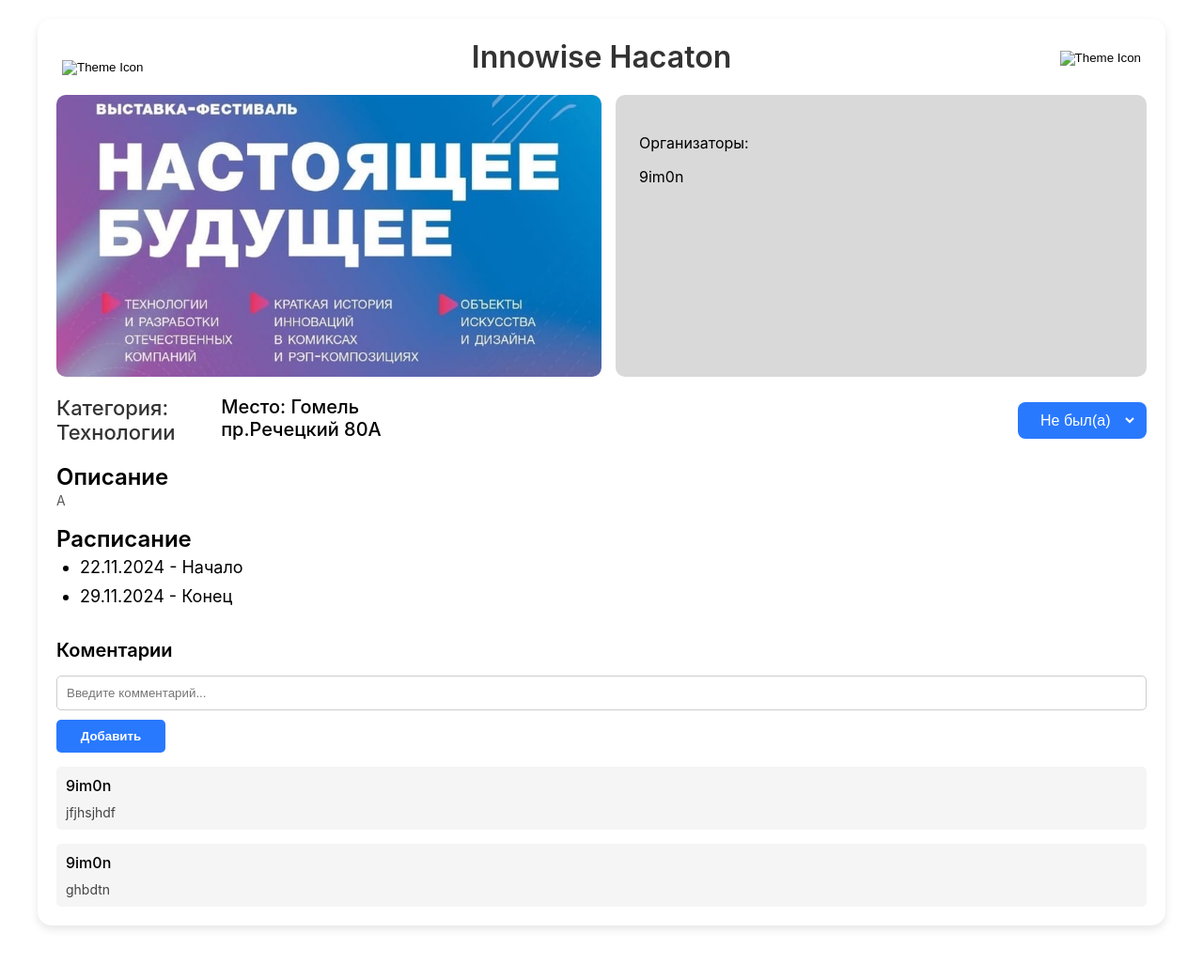
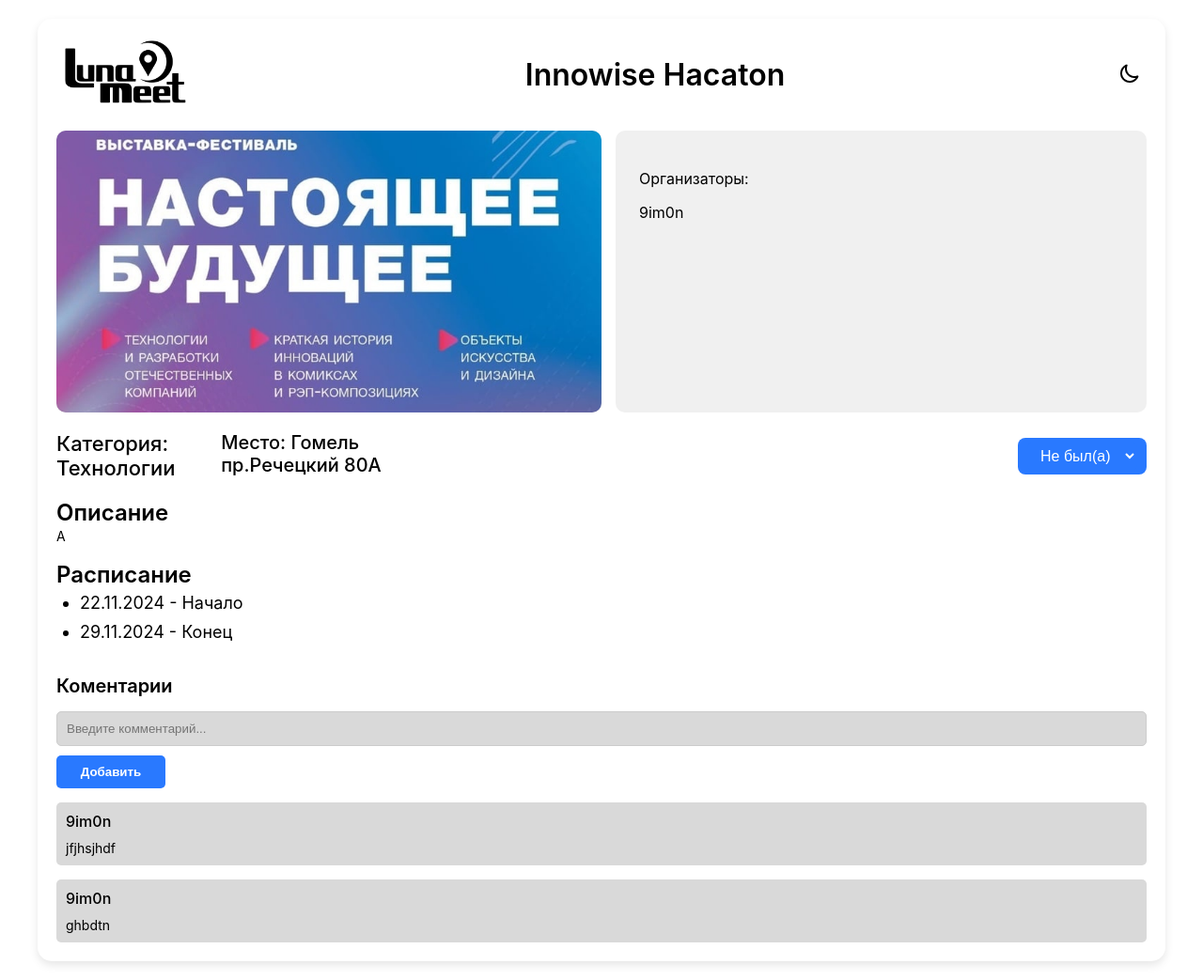
Before and after one commit to dench1ka/InnoHackathon-404_team-LunaMeet, a Django app: page /eventpage/1 in a window 1280 px wide. Shown: the whole page at 94% size. Before the commit the page ends 989 px from the top, so only its background shows below. Run offline with Django 5.2, Linux system fonts and the light colour scheme; data comes from the database, SQL or seed files in the repository; both versions use the stored data as it was before the commit.

Commit message:
fix conflicts

```diff
--- a/LunaMeet/LunaMeetSite/static/css/eventpage.css
+++ b/LunaMeet/LunaMeetSite/static/css/eventpage.css
@@ -64,6 +64,12 @@
   justify-content: space-between;
   align-items: center;
   gap: 10px;
+}
+
+.luna-meet_image{
+    width: 150px;
+    height: auto;
+    object-fit: cover;
 }
 
 .info-block{
--- a/LunaMeet/LunaMeetSite/static/js/theme.js
+++ b/LunaMeet/LunaMeetSite/static/js/theme.js
@@ -18,17 +18,9 @@
     function enableDarkTheme() {
         document.body.classList.add('dark-theme');
         themeIcon?.setAttribute('src', '../static/img/sun.png');
-
-        if (logoImg) { // Проверка на существование элемента
-            logoImg.src = '../static/img/LunaMeet_white_without_background.png';
-        }
-
+        if (logoImg) logoImg.src = '../static/img/LunaMeet_white_without_background.png';
         theme?.setAttribute('src', '../static/img/Night.png');
-
-
         header?.style.setProperty('background', '#2C2F36');
-
-        // Обновить стили для фона и текста
         backgroundContent?.style.setProperty('background', '#1B1D23');
         backgroundBlock?.style.setProperty('background', '#2C2F36');
         owner?.style.setProperty('background','#2C2F36');
@@ -37,27 +29,17 @@
             backgroundButton.style.setProperty('background', '#2979FF');
             backgroundButton.style.setProperty('color', '#fff');
         }
-        textElements.forEach(el => {
-            el.style.setProperty('color', '#f0f0f0');
-        });
-        cards.forEach(card => {
-            card.style.setProperty('background', '#2C2F36');
-        });
-        // Обновить фон для формы
-        if (backgroundBlock) {
-            backgroundBlock.style.setProperty('background-color', '#11141A');
-        }
+        textElements.forEach(el => el.style.setProperty('color', '#fff'));
+        cards.forEach(card => card.style.setProperty('background', '#2C2F36'));
+        comments?.forEach(comment => comment.style.setProperty('background','#2C2F36'));
+        if (backgroundBlock) backgroundBlock.style.setProperty('background-color', '#11141A');
     }
 
     // Функция для включения светлой темы
     function enableLightTheme() {
         document.body.classList.remove('dark-theme');
         themeIcon?.setAttribute('src', '../static/img/moon.png');
-
-        if (logoImg) { // Проверка на существование элемента
-            logoImg.src = '../static/img/LunaMeet_without_background.png';
-        }
-
+        if (logoImg) logoImg.src = '../static/img/LunaMeet_without_background.png';
         theme?.setAttribute('src', '../static/img/Day.png');
         header?.style.setProperty('background', '#E5F3FF');
         backgroundContent?.style.setProperty('background', '#FFFFFF');
@@ -66,20 +48,19 @@
         img?.style.setProperty('background','#d9d9d9');
         if (backgroundButton) {
             backgroundButton.style.setProperty('background', '#2979FF');
-            backgroundButton.style.setProperty('color', '#fff'); // Светлый текст на кнопке
+            backgroundButton.style.setProperty('color', '#fff');
         }
-        textElements.forEach(el => {
-            el.style.setProperty('color', '#000'); // Чёрный текст
-        });
+        textElements.forEach(el => el.style.setProperty('color', '#000'));
+        cards.forEach(card => card.style.setProperty('background', '#fff'));
+        comments?.forEach(comment => comment.style.setProperty('background','#d9d9d9'));
+        if (backgroundBlock) backgroundBlock.style.setProperty('background-color', '#f0f0f0');
+    }
 
-        cards.forEach(card => {
-            card.style.setProperty('background', '#fff'); // Фон для карточек в темной теме
-        });
-
-        // Обновить фон для формы
-        if (backgroundBlock) {
-            backgroundBlock.style.setProperty('background-color', '#f0f0f0'); // Светлый фон для формы
-        }
+    // Применить тему из localStorage
+    function applyThemeFromLocalStorage() {
+        const savedTheme = localStorage.getItem('theme');
+        if (savedTheme === 'dark') enableDarkTheme();
+        else enableLightTheme();
     }
 
     // Установить тему при загрузке страницы
@@ -89,18 +70,14 @@
     themeToggleButton?.addEventListener('click', () => {
         const isDarkTheme = document.body.classList.toggle('dark-theme');
         localStorage.setItem('theme', isDarkTheme ? 'dark' : 'light');
+        if (isDarkTheme) enableDarkTheme();
+        else enableLightTheme();
+    });
 
-        // Анимация смены иконки
-        themeIcon?.classList.add('active');
-        setTimeout(() => {
-            themeIcon?.setAttribute('src', isDarkTheme ? '../static/img/sun.png' : '../static/img/moon.png');
-            themeIcon?.classList.remove('active');
-        }, 250);
-
-        if (isDarkTheme) {
-            enableDarkTheme();
-        } else {
-            enableLightTheme();
+    // Реакция на изменения в localStorage для синхронизации между вкладками
+    window.addEventListener('storage', (event) => {
+        if (event.key === 'theme') {
+            applyThemeFromLocalStorage();
         }
     });
 });
--- a/LunaMeet/LunaMeetSite/templates/add_event.html
+++ b/LunaMeet/LunaMeetSite/templates/add_event.html
@@ -73,7 +73,7 @@
 
           <select id="eventCategory" name="category" required>
 	          {% for category in categories %}
-              <option value="{{ category.name }}">{{ category.name }}</option>
+              <option value="{{ category.id }}">{{ category.name }}</option>
 	          {% endfor %}
           </select>
         </div>
--- a/LunaMeet/LunaMeetSite/templates/eventpage.html
+++ b/LunaMeet/LunaMeetSite/templates/eventpage.html
@@ -41,18 +41,13 @@
 
 </head>
 <body>
-<div class="event-page-day text" id="block">
+<div class="event-page-day text" id="content">
     <!-- Заголовок события -->
     <div class="frame-2">
         <div class="top-bar">
             <a href="/">
-        <img class="luna-meet_image" id="logo"/>
-    </a>
-            <div class="theme-switcher">
-                <button id="theme-toggle" class="theme-toggle">
-                    <img id="theme-icon" alt="Theme Icon" style="width: 24px; height: 24px;">
-                </button>
-            </div>
+                <img class="luna-meet_image" id="logo"/>
+            </a>
         </div>
         <div class="name text">{{ event.name }}</div>
         <div class="theme-switcher">
@@ -75,7 +70,7 @@
             {% endif %}
         </div>
 
-        <div class="owners">
+        <div class="owners" id="block">
             <p class="text">Организаторы:</p>
             {% for organizer in event.organizers_id.all %}
             <p class="text">{{ organizer.username }}</p>
@@ -136,7 +131,7 @@
         <form action="" method="post" id="form">
             {% csrf_token %}
             <div class="comment-input">
-                <input type="text" placeholder="Введите комментарий..." id="commentInput" name="comment"/>
+                <input class="comment" type="text" placeholder="Введите комментарий..." id="commentInput" name="comment"/>
                 <button class="comment-btn" id="comment-btn" type="submit">Добавить</button>
             </div>
         </form>
@@ -145,9 +140,9 @@
         {% for comment in event.comments_set.all %}
         <div class="comment">
             <div class="user">
-                <div class="user2">{{ comment.user.username }}</div>
+                <div class="user2 text">{{ comment.user.username }}</div>
             </div>
-            <div class="div4">
+            <div class="div4 text">
                 {{ comment.text }}
             </div>
         </div>
```
Also changed, not shown: LunaMeet/db.sqlite3 (deleted).
